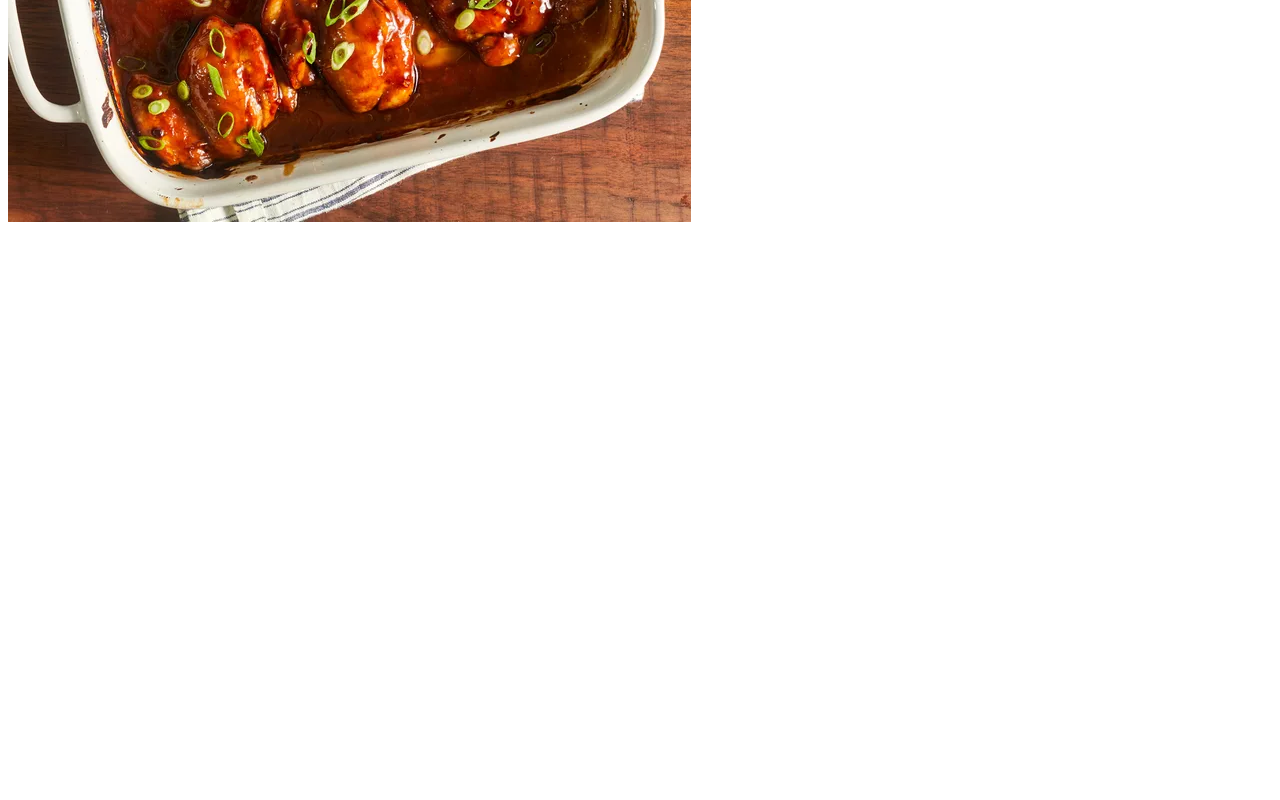
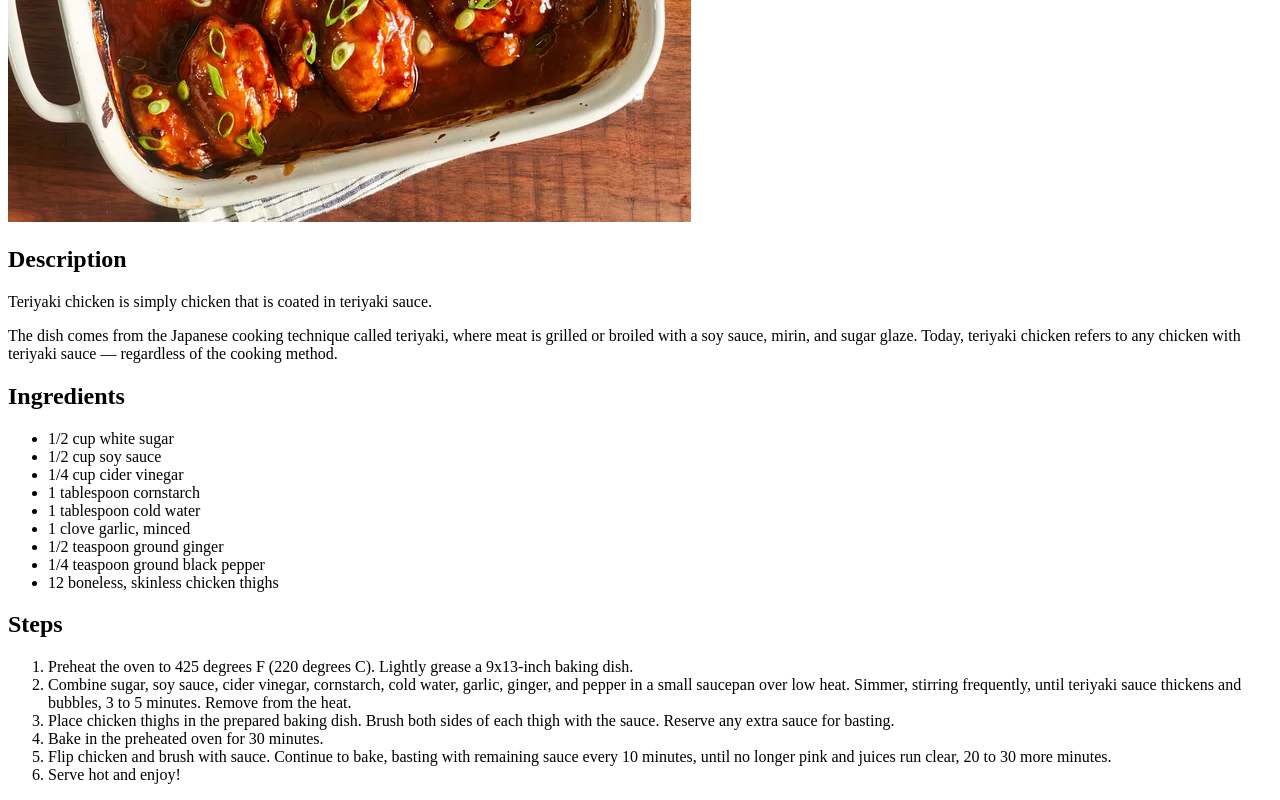
Before and after one commit to rhinzz/odin-recipes, a plain HTML site: page recipes/baked-teriyaki.html in a window 1280 px wide. Shown: the part 370-1170 px from the top of the page. Before the commit the page ends 800 px from the top, so only its background shows below. Drawn offline with Linux system fonts and the light colour scheme.

Commit message:
Edit baked-teriyaki.html
Add description, ingredients, and steps

```diff
--- a/recipes/baked-teriyaki.html
+++ b/recipes/baked-teriyaki.html
@@ -8,5 +8,33 @@
 <body>
     <h1>Baked Teriyaki Chicken</h1>
     <img src="../images/teriyaki.jpg" alt="teriyaki">
+
+    <h2>Description</h2>
+    <p>Teriyaki chicken is simply chicken that is coated in teriyaki sauce.</p>
+    <p>The dish comes from the Japanese cooking technique called teriyaki, where meat is grilled or broiled with a soy sauce, mirin, and sugar glaze. Today, teriyaki chicken refers to any chicken with teriyaki sauce — regardless of the cooking method.</p>
+
+    <h2>Ingredients</h2>
+    <ul>
+        <li>1/2 cup white sugar</li>
+        <li>1/2 cup soy sauce</li>
+        <li>1/4 cup cider vinegar</li>
+        <li>1 tablespoon cornstarch</li>
+        <li>1 tablespoon cold water</li>
+        <li>1 clove garlic, minced</li>
+        <li>1/2 teaspoon ground ginger</li>
+        <li>1/4 teaspoon ground black pepper</li>
+        <li>12 boneless, skinless chicken thighs</li>
+    </ul>
+
+    <h2>Steps</h2>
+    <ol>
+        <li>Preheat the oven to 425 degrees F (220 degrees C). Lightly grease a 9x13-inch baking dish.</li>
+        <li>Combine sugar, soy sauce, cider vinegar, cornstarch, cold water, garlic, ginger, and pepper in a small saucepan over low heat. Simmer, stirring frequently, until teriyaki sauce thickens and bubbles, 3 to 5 minutes. Remove from the heat.</li>
+        <li>Place chicken thighs in the prepared baking dish. Brush both sides of each thigh with the sauce. Reserve any extra sauce for basting.</li>
+        <li>Bake in the preheated oven for 30 minutes.</li>
+        <li>Flip chicken and brush with sauce. Continue to bake, basting with remaining sauce every 10 minutes, until no longer pink and juices run clear, 20 to 30 more minutes.</li>
+        <li>Serve hot and enjoy!</li>
+    </ol>
+
 </body>
 </html>
```
